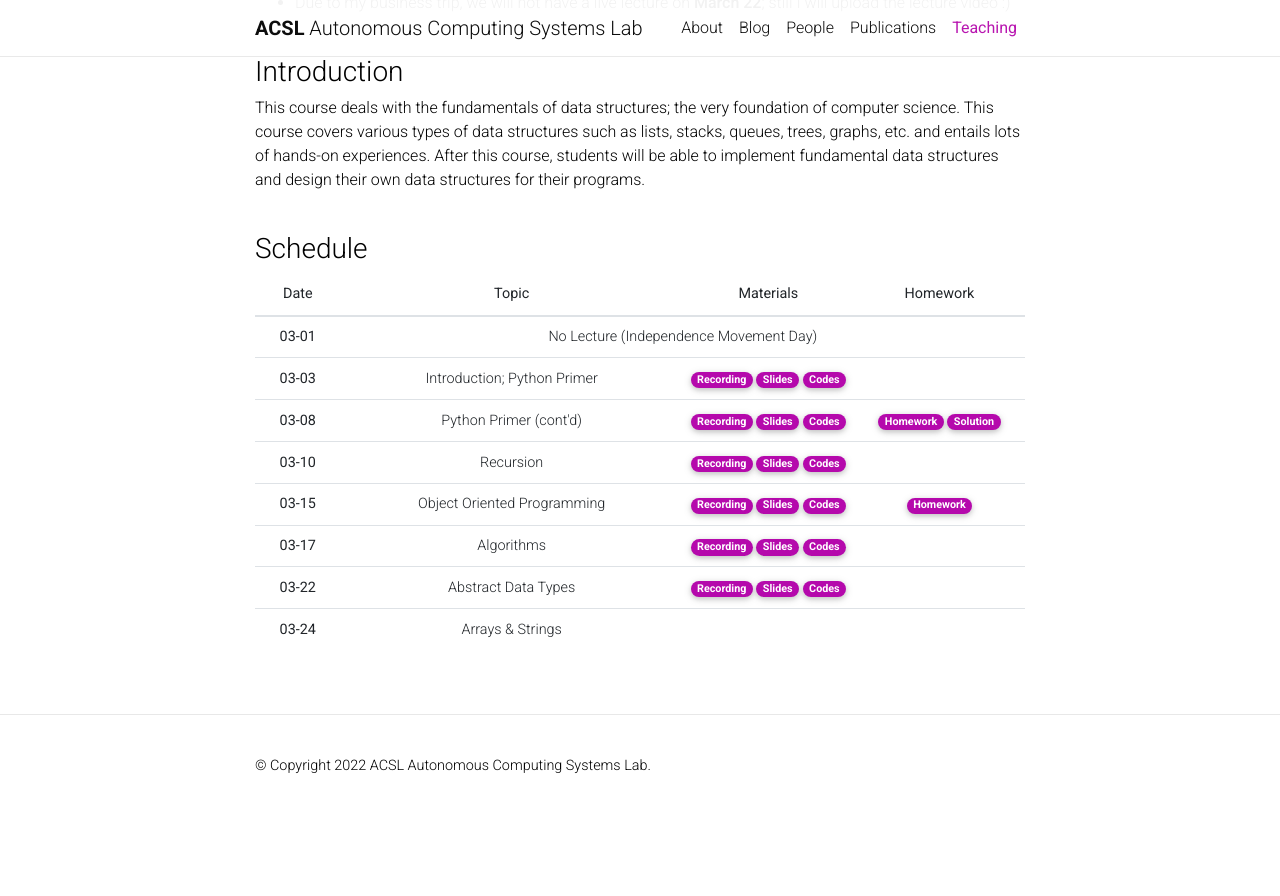
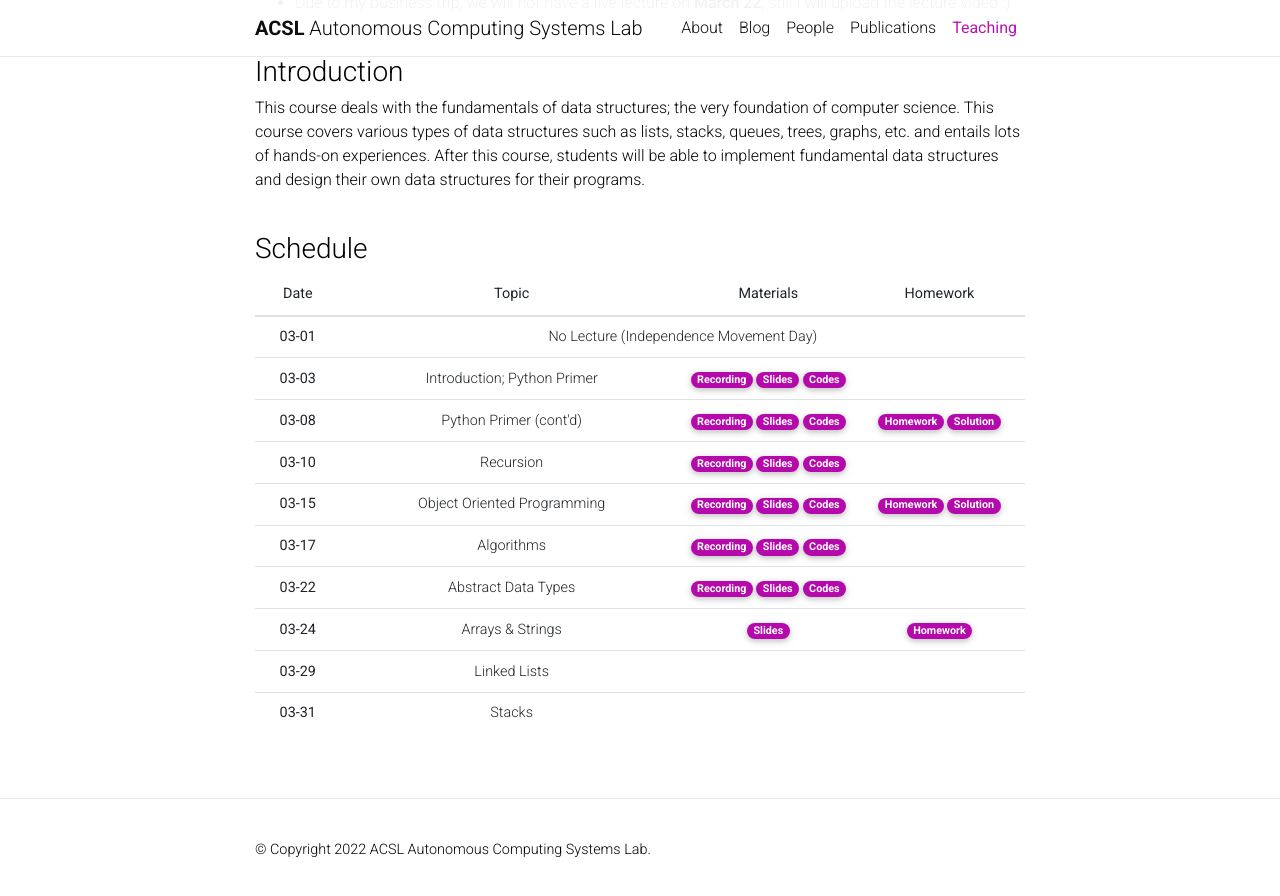
Before and after one commit to Uehwan/Uehwan.github.io, a Jekyll site: the page built from _teaching/datastruct22sp.md, in a window 1280 px wide and 900 px high, scrolled down 582 px. Shown: the top 896 px of the window. Built offline with Jekyll 4.4.1, drawn with Linux system fonts in a browser that asks for light colours; nearby versions of some CDN libraries; comment, search, counter and statistics services are not loaded; a style sheet for code colours, icons or effects is not loaded; before the commit the page ends 1399 px from its top, so only the background shows below that.

Commit message:
[ds22sp[ 22-03-24 pre

```diff
--- a/_teaching/datastruct22sp.md
+++ b/_teaching/datastruct22sp.md
@@ -67,7 +67,7 @@ This course deals with the fundamentals of data structures; the very foundation
       <th scope="row">03-15</th>
       <td>Object Oriented Programming</td>
       <td><a href="https://youtu.be/9HmhUqXmIZ4" target="_blank" class="badge badge-pill" style="background-color:#B509AC;">Recording</a> <a href="https://docs.google.com/presentation/d/13xe0XM2ijugFhMBGam6XJqpR-qC1UpVZp2pxYS3MAG4/edit?usp=sharing" target="_blank" class="badge badge-pill" style="background-color:#B509AC;">Slides</a> <a href="https://colab.research.google.com/drive/1Rxww68YTTAG9MAUoakJ-ACkykvKH4Sn3?usp=sharing" target="_blank" class="badge badge-pill" style="background-color:#B509AC;">Codes</a></td>
-      <td><a href="https://colab.research.google.com/drive/1YDG9BP5Qnqocgjs4AQu_iY__f2KPVloe?usp=sharing" target="_blank" class="badge badge-pill" style="background-color:#B509AC;">Homework</a></td>
+      <td><a href="https://colab.research.google.com/drive/1YDG9BP5Qnqocgjs4AQu_iY__f2KPVloe?usp=sharing" target="_blank" class="badge badge-pill" style="background-color:#B509AC;">Homework</a> <a href="https://colab.research.google.com/drive/1RGeAqdTJMDgsGlOxbDZX6eI-pY7iKJbJ?usp=sharing" target="_blank" class="badge badge-pill" style="background-color:#B509AC;">Solution</a></td>
     </tr>
     <tr style="border-bottom: 1.5px solid lightgrey;">
       <th scope="row">03-17</th>
@@ -81,9 +81,24 @@ This course deals with the fundamentals of data structures; the very foundation
       <td><a href="https://youtu.be/vfj-PCNiwuA" target="_blank" class="badge badge-pill" style="background-color:#B509AC;">Recording</a> <a href="https://docs.google.com/presentation/d/1ybR2b2pv6jt8tCTz86Jx0hqytQ9YU8lquXWTqhVljpM/edit?usp=sharing" target="_blank" class="badge badge-pill" style="background-color:#B509AC;">Slides</a> <a href="https://colab.research.google.com/drive/1PVNwc4qtWZNtRiLNmeueEdxeOb8ZPqCk?usp=sharing" target="_blank" class="badge badge-pill" style="background-color:#B509AC;">Codes</a></td>
       <td><!--a href="https://colab.research.google.com/drive/1gRNMsgBKA2hXzE6bEDwtpcdjbgxCc6t1?usp=sharing" target="_blank" class="badge badge-pill" style="background-color:#B509AC;">Homework</a--></td>
     </tr>
-    <tr>
+    <tr style="border-bottom: 1.5px solid lightgrey;">
       <th scope="row">03-24</th>
       <td>Arrays & Strings</td>
+      <td>
+        <!--a href="https://youtu.be/zgdbPrBmg5A" target="_blank" class="badge badge-pill" style="background-color:#B509AC;">Recording</a-->
+        <a href="https://docs.google.com/presentation/d/1qwWXB62idf3332JFdYpbSoRAb8rkhKBZmkOKQDqmatM/edit?usp=sharing" target="_blank" class="badge badge-pill" style="background-color:#B509AC;">Slides</a>
+        <!--a href="https://colab.research.google.com/drive/1S9OYcv8v-KU1w1RI_t7fEb78EGjrQ3Aw?usp=sharing" target="_blank" class="badge badge-pill" style="background-color:#B509AC;">Codes</a--></td>
+      <td><a href="https://colab.research.google.com/drive/1W6D09XtLgnvYBBdnWMkye2CDw8jJ-n1S?usp=sharing" target="_blank" class="badge badge-pill" style="background-color:#B509AC;">Homework</a></td>
+    </tr>
+    <tr>
+      <th scope="row">03-29</th>
+      <td>Linked Lists</td>
+      <td><!--a href="https://youtu.be/zgdbPrBmg5A" target="_blank" class="badge badge-pill" style="background-color:#B509AC;">Recording</a--> <!--a href="https://docs.google.com/presentation/d/1qwWXB62idf3332JFdYpbSoRAb8rkhKBZmkOKQDqmatM/edit?usp=sharing" target="_blank" class="badge badge-pill" style="background-color:#B509AC;">Slides</a--> <!--a href="https://colab.research.google.com/drive/1S9OYcv8v-KU1w1RI_t7fEb78EGjrQ3Aw?usp=sharing" target="_blank" class="badge badge-pill" style="background-color:#B509AC;">Codes</a--></td>
+      <td><!--a href="https://colab.research.google.com/drive/1gRNMsgBKA2hXzE6bEDwtpcdjbgxCc6t1?usp=sharing" target="_blank" class="badge badge-pill" style="background-color:#B509AC;">Homework</a--></td>
+    </tr>
+    <tr>
+      <th scope="row">03-31</th>
+      <td>Stacks</td>
       <td><!--a href="https://youtu.be/zgdbPrBmg5A" target="_blank" class="badge badge-pill" style="background-color:#B509AC;">Recording</a--> <!--a href="https://docs.google.com/presentation/d/1qwWXB62idf3332JFdYpbSoRAb8rkhKBZmkOKQDqmatM/edit?usp=sharing" target="_blank" class="badge badge-pill" style="background-color:#B509AC;">Slides</a--> <!--a href="https://colab.research.google.com/drive/1S9OYcv8v-KU1w1RI_t7fEb78EGjrQ3Aw?usp=sharing" target="_blank" class="badge badge-pill" style="background-color:#B509AC;">Codes</a--></td>
       <td><!--a href="https://colab.research.google.com/drive/1gRNMsgBKA2hXzE6bEDwtpcdjbgxCc6t1?usp=sharing" target="_blank" class="badge badge-pill" style="background-color:#B509AC;">Homework</a--></td>
     </tr>
```
